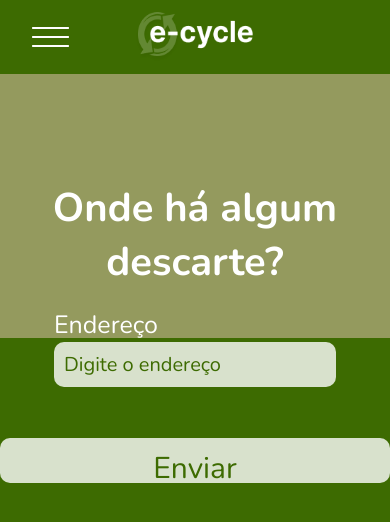
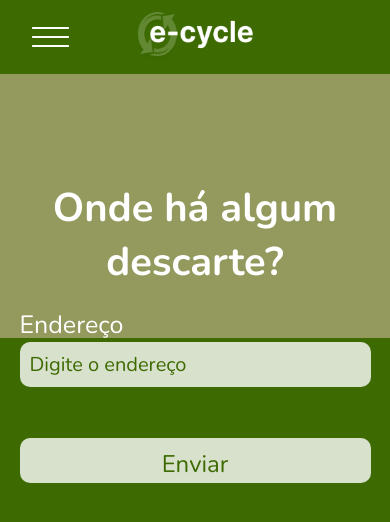
Before and after one commit to gmonteiroc21/projeto-engenharia-de-software, a Next.js app in the folder e-cycle_web/: page /descarte in a window 390 px wide. Shown: the top 522 px of the page. Built offline with nearby package versions, Linux system fonts and the light colour scheme.

Commit message:
fix descarte mobile

```diff
--- a/e-cycle_web/src/pages/descarte/styles.ts
+++ b/e-cycle_web/src/pages/descarte/styles.ts
@@ -24,6 +24,9 @@ export const InputContainer = styled.div`
   flex-direction: column;
   justify-content: center;
   align-items: flex-start;
+  @media (max-width: 700px) {
+    width: 100%;
+  }
 
   input {
     width: 462px;
@@ -95,8 +98,11 @@ export const FormContainer = styled.form`
   position: relative;
   z-index: 1;
   padding-top: 2.8rem;
+  @media (max-width: 700px) {
+    width: 90%;
+  }
+  margin: auto;
 `;
-
 
 export const SubmitInput = styled(BaseInput)`
   margin-top: 2rem;
@@ -114,13 +120,10 @@ export const SubmitInput = styled(BaseInput)`
   font-weight: 400;
   line-height: normal;
   background-color: #fff;
+  @media (max-width: 700px) {
+    display: flex;
+    justify-content: center;
+    align-items: center;
+    font-size: 1.5rem;
+  }
 `;
-
-/* export const SubmitInput = styled(BaseInput)`
-  cursor: pointer;
-  color: #fff;
-  text-align: center;
-  &:hover {
-    opacity: 1.5;
-  }
-`; */
```
